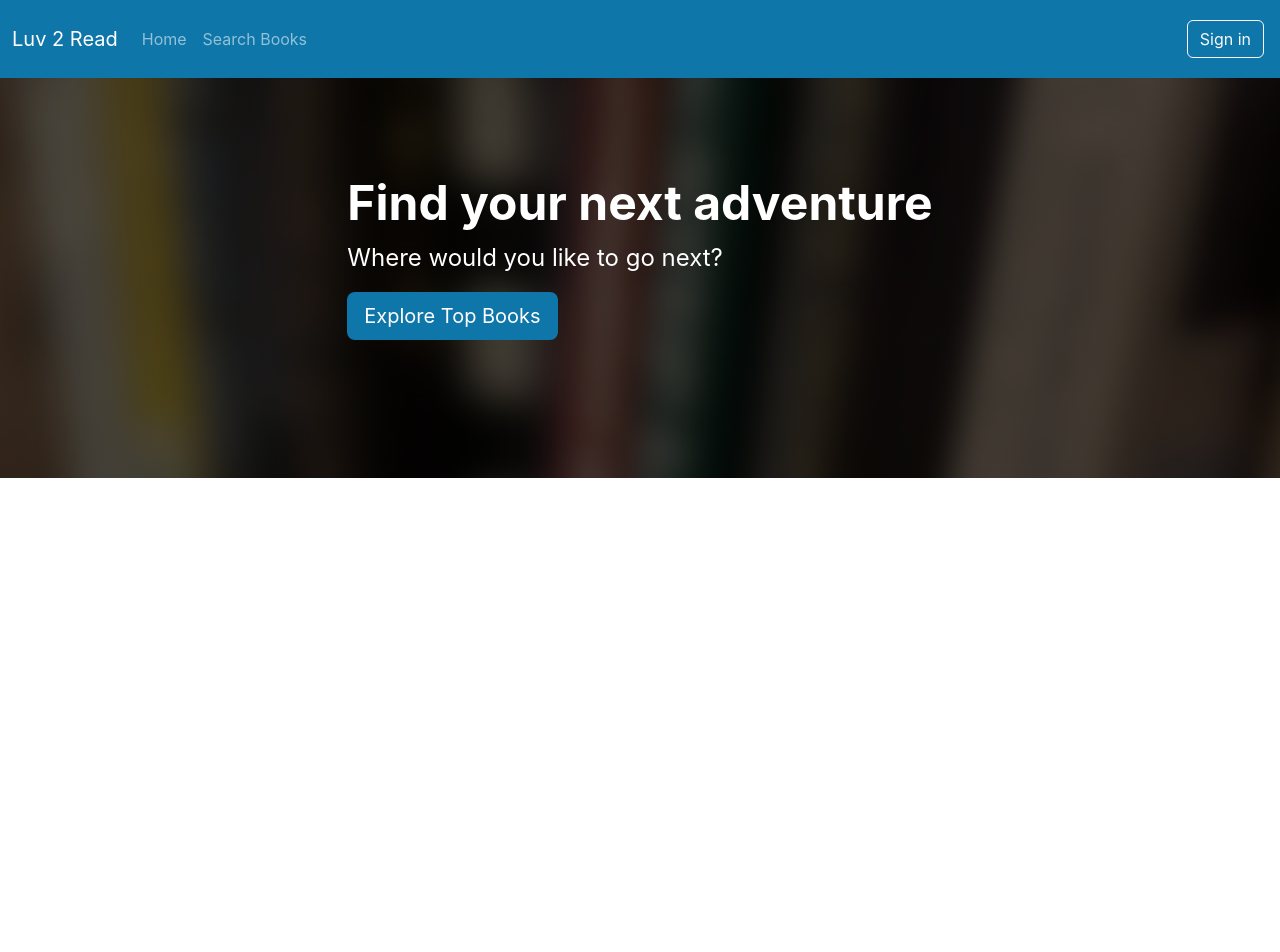
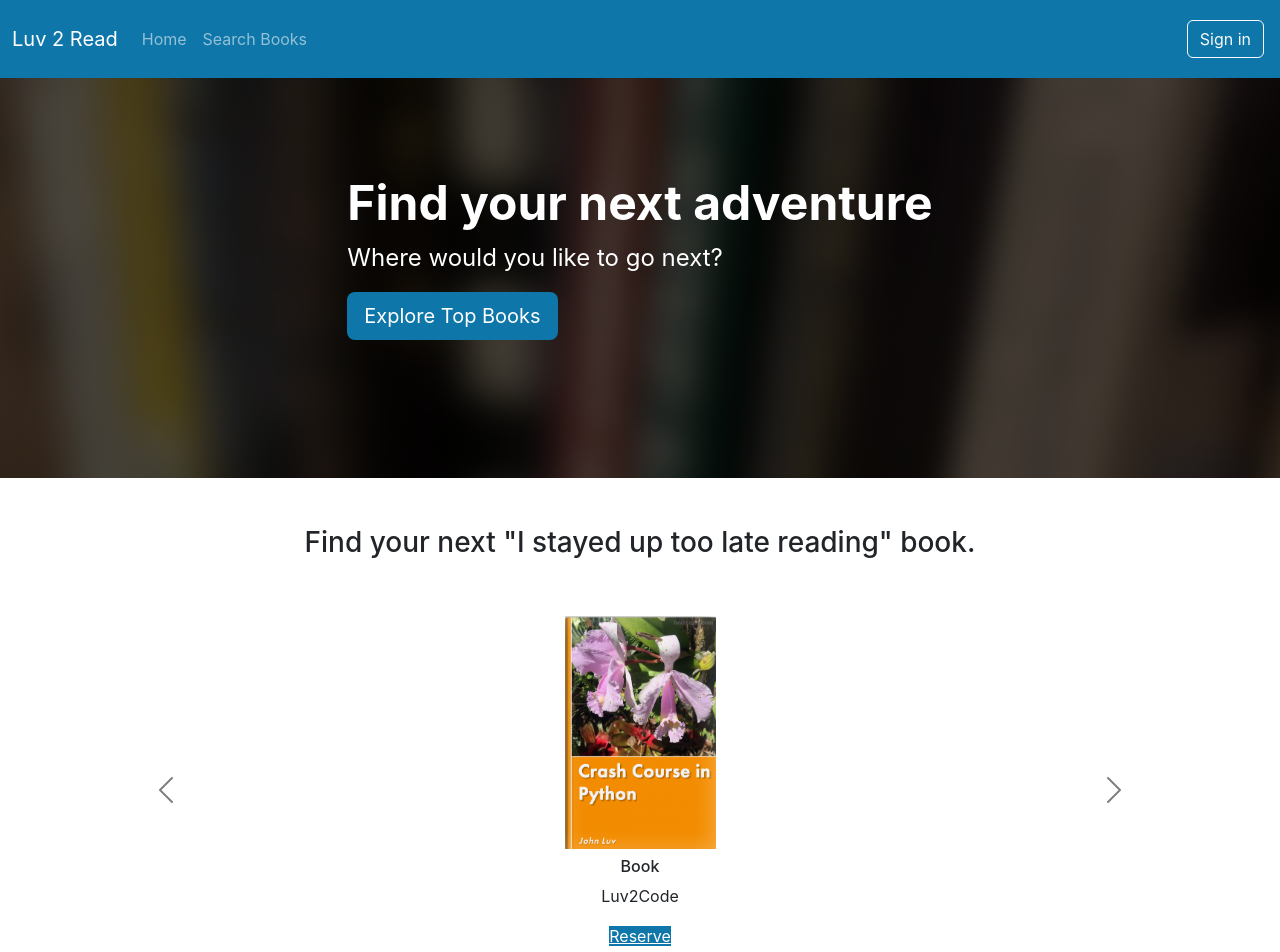
Before and after one commit to lohithpuvvala/Library-App, a React (Create React App) app in the folder 03-frontend-files/library-app/: page / in a window 1280 px wide. Shown: the top 952 px of the page. Before the commit the page ends 800 px from the top, so only its background shows below. Built offline with nearby package versions, Linux system fonts and the light colour scheme.

Commit message:
Create Carousel.tsx (layout->homepage) for Desktop

```diff
--- a/03-frontend-files/library-app/src/App.tsx
+++ b/03-frontend-files/library-app/src/App.tsx
@@ -1,12 +1,14 @@
 import './App.css';
 import { Navbar } from './layouts/NavbarAndFooter/Navbar';
 import { ExploreTopBooks } from './layouts/Hompage/ExploreTopBooks';
+import { Carousel } from './layouts/Hompage/Carousel';
 
 function App() {
   return (
     <div>
       <Navbar/>
       <ExploreTopBooks/>
+      <Carousel/>
     </div>
   );
 }
--- /dev/null
+++ b/03-frontend-files/library-app/src/layouts/Hompage/Carousel.tsx
@@ -0,0 +1,78 @@
+export const Carousel = () => {
+    return (
+        <div className="container mt-5" style={{height: '550px'}}>
+            <div className="homepage-carousel-title ">
+                <h3>Find your next "I stayed up too late reading" book.</h3>
+            </div>
+            <div id="carouselExampleControls"
+            className="carousel carousel-dark slide mt-5 d-none d-lg-block"
+            data-bs-interval="false">
+                {/* Desktop */}
+                <div className="carousel-inner">
+                    <div className="carousel-item active">
+                        <div className="row d-flex justify-content-center align-items-center">
+                            <div className="col-xs-6 col-sm-6 col-mb-4 col-lg-3 mb-3">
+                                <div className="text-center">
+                                    <img src={require('../../Images/BooksImages/book-luv2code-1000.png')}
+                                     width={151}
+                                     height={233}
+                                     alt="book" />
+                                    <h6 className="mt-2">Book</h6>
+                                    <p>Luv2Code</p>
+                                    <a href="#" className="main-color text-white">Reserve</a>
+                                </div>
+                            </div>
+                        </div>
+                    </div>
+
+                    <div className="carousel-item">
+                        <div className="row d-flex justify-content-center align-items-center">
+                            <div className="col-xs-6 col-sm-6 col-mb-4 col-lg-3 mb-3">
+                                <div className="text-center">
+                                    <img src={require('../../Images/BooksImages/book-luv2code-1000.png')}
+                                     width={151}
+                                     height={233}
+                                     alt="book" />
+                                    <h6 className="mt-2">Book</h6>
+                                    <p>Luv2Code</p>
+                                    <a href="#" className="main-color text-white">Reserve</a>
+                                </div>
+                            </div>
+                        </div>
+                    </div>
+
+                    <div className="carousel-item">
+                        <div className="row d-flex justify-content-center align-items-center">
+                            <div className="col-xs-6 col-sm-6 col-mb-4 col-lg-3 mb-3">
+                                <div className="text-center">
+                                    <img src={require('../../Images/BooksImages/book-luv2code-1000.png')}
+                                     width={151}
+                                     height={233}
+                                     alt="book" />
+                                    <h6 className="mt-2">Book</h6>
+                                    <p>Luv2Code</p>
+                                    <a href="#" className="main-color text-white">Reserve</a>
+                                </div>
+                            </div>
+                        </div>
+                    </div>
+
+                    <button className="carousel-control-prev"
+                        type="button"
+                        data-bs-target="#carouselExampleControls"
+                        data-bs-slide="prev">
+                        <span className="carousel-control-prev-icon" aria-hidden='true'></span>
+                        <span className="visually-hidden">Previous</span>
+                    </button>
+                    <button className="carousel-control-next"
+                        type="button"
+                        data-bs-target="#carouselExampleControls"
+                        data-bs-slide="next">
+                        <span className="carousel-control-next-icon" aria-hidden='true'></span>
+                        <span className="visually-hidden">Next</span>
+                    </button>
+                </div>
+            </div>
+        </div>
+    );
+}
```
